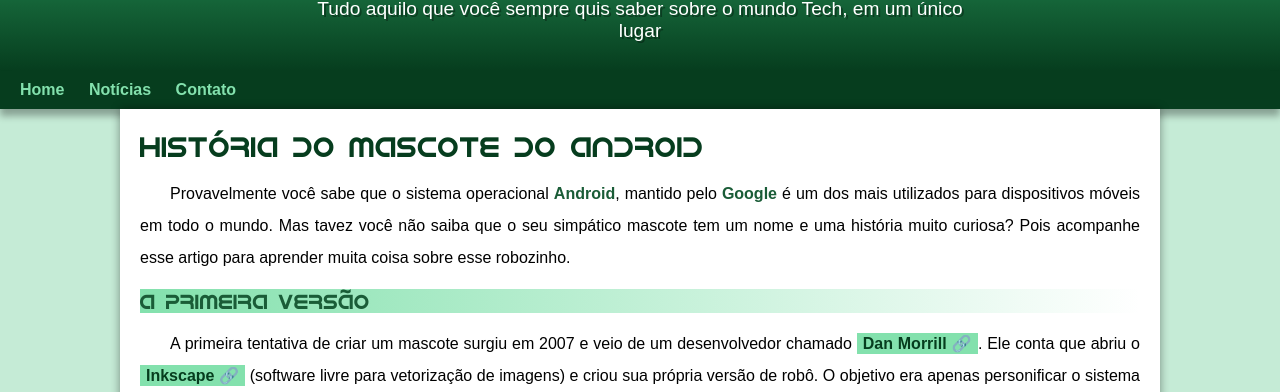
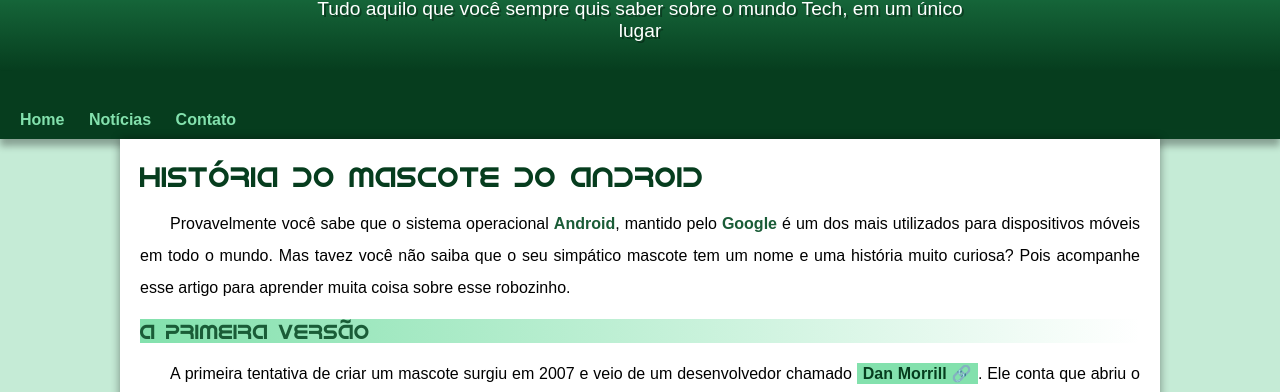
Before and after one commit to danielsantosmartins/projeto-android, a plain HTML site: page index.html in a window 1280 px wide. Shown: the part 119-511 px from the top of the page. Drawn offline with Linux system fonts and the light colour scheme.

Commit message:
Ajuste de padding nav

```diff
--- a/style/style.css
+++ b/style/style.css
@@ -60,7 +60,7 @@
 
 nav {
     background-color: var(--cor5);
-    padding: 10px;
+    padding: 40px 10px 10px 10px;
     box-shadow: 0px 7px 7px rgba(0, 0, 0, 0.315);
 }
 
```
